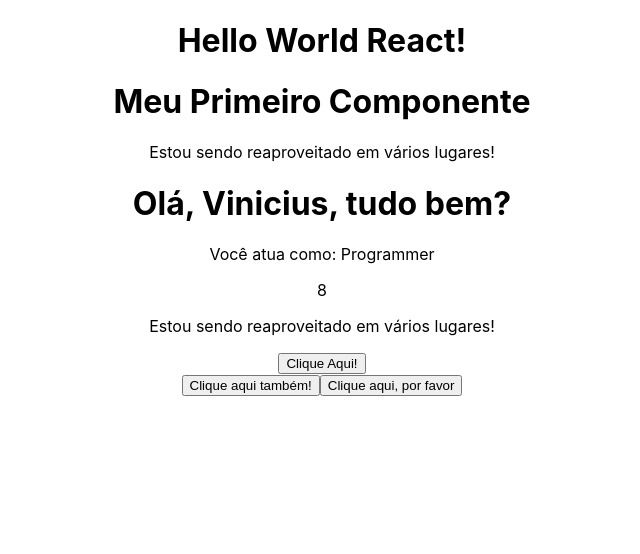
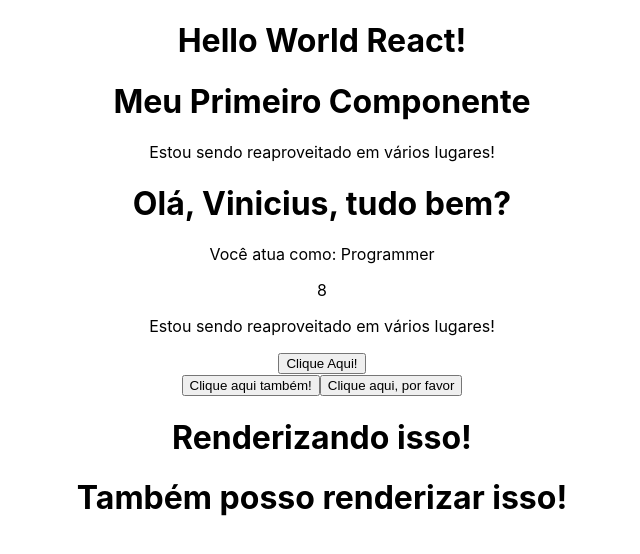
Before and after one commit to viniciusschnoor/hello-world, a React (Create React App) app: page / in a window 1280 px wide. Shown: the top 554 px of the page, without its empty margins (318-958 px from the left). Built offline with nearby package versions, Linux system fonts and the light colour scheme.

Commit message:
FUNÇÃO DE RENDERIZAÇÃO
> Funções que retornam JSX
> Serve para criar situações que dependam de outras condições
> Ou seja, o JSX a ser renderizado pode variar por alguma variável

```diff
--- a/src/components/Events.js
+++ b/src/components/Events.js
@@ -2,6 +2,14 @@
 
     const handleMyEvent = (e) => {
         console.log(e);
+    };
+
+    const renderSomething = (x) => {
+        if(x) {
+            return <h1>Renderizando isso!</h1>
+        } else {
+            return <h1>Também posso renderizar isso!</h1>
+        };
     };
 
     return(
@@ -17,6 +25,8 @@
                     }
                 }}>Clique aqui, por favor</button>
             </div>
+            {renderSomething(true)}
+            {renderSomething(false)}
         </div>
     );
 };
```
Also changed, not shown: notes.txt.
